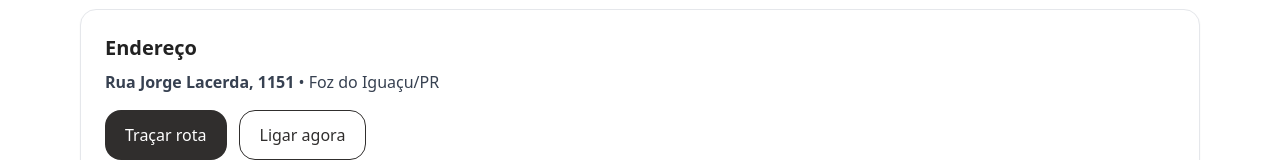
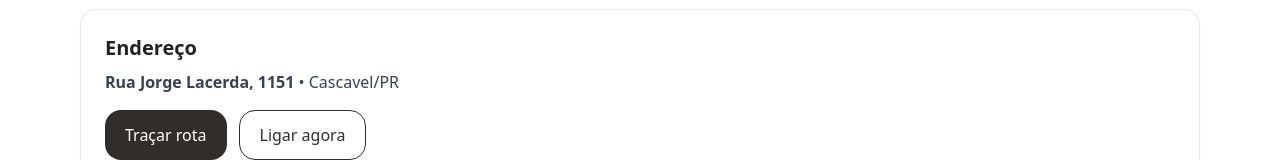
Before and after one commit to lmstive/ethos-academy, a Next.js app: page /contato in a window 1280 px wide. Shown: the part 466-626 px from the top of the page. Built offline with nearby package versions, Linux system fonts and the light colour scheme; no server answers.

Commit message:
Erro Foz

```diff
--- a/src/app/contato/page.tsx
+++ b/src/app/contato/page.tsx
@@ -43,7 +43,7 @@ export default function ContatoPage() {
           <div className="border rounded-2xl p-6 bg-white shadow-sm">
             <h2 className="text-xl font-semibold">Endereço</h2>
             <p className="text-gray-700 mt-2">
-              <strong>Rua Jorge Lacerda, 1151</strong> • Foz do Iguaçu/PR
+              <strong>Rua Jorge Lacerda, 1151</strong> • Cascavel/PR
             </p>
             <div className="mt-4 flex flex-wrap gap-3">
               <a
--- a/src/components/SEO.tsx
+++ b/src/components/SEO.tsx
@@ -21,7 +21,7 @@ export default function SEO() {
     address: {
       "@type": "PostalAddress",
       streetAddress: "Rua Jorge Lacerda, 1151",
-      addressLocality: "Foz do Iguaçu",
+      addressLocality: "Cascavel",
       addressRegion: "PR",
       postalCode: "00000-000",
       addressCountry: "BR",
```
